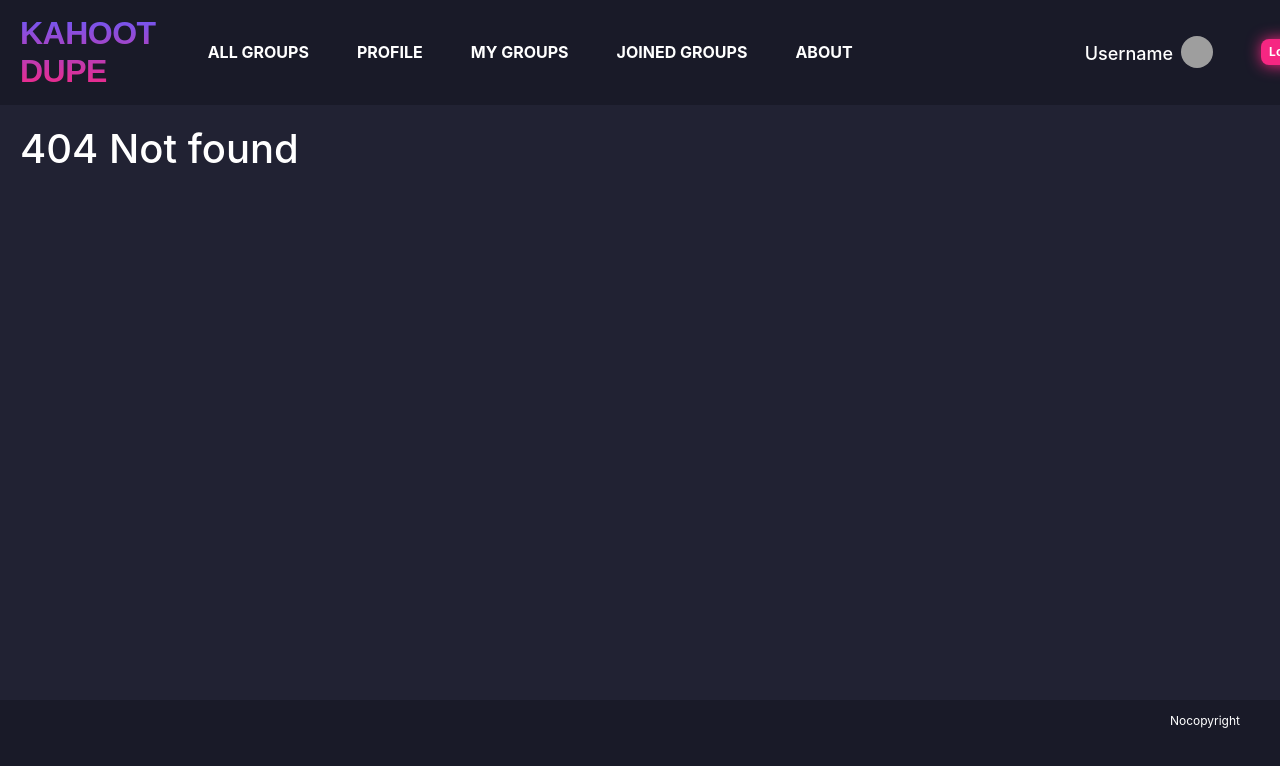
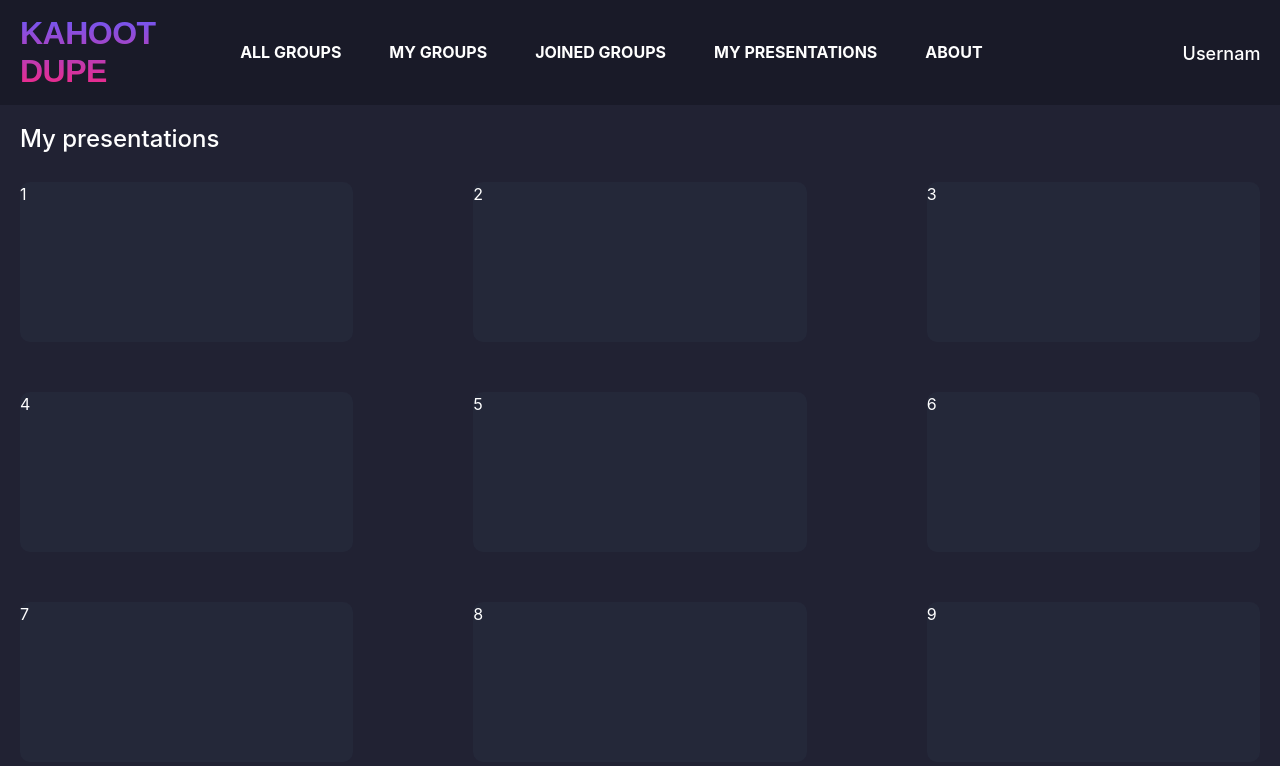
Before and after one commit to WebMidtermProject/Client, a React (Create React App) app: page /my-presentations in a window 1280 px wide. Before the commit this address had no page. Shown: the top 766 px of the page. Built offline with nearby package versions, Linux system fonts and the light colour scheme; sample sign-in values are in the browser's storage; grey boxes are pictures that could not be loaded.

Commit message:
grid layout implemantation

```diff
--- a/src/components/header/LeftNavBar.js
+++ b/src/components/header/LeftNavBar.js
@@ -7,7 +7,8 @@ import NavItem from "./NavItem";
 
 const LeftNavBar = (props) => {
   const [selected, setSelected] = useState(undefined);
-  const handleItemClick = (id) => {
+  const handleItemClick = (e, id) => {
+    console.log(e);
     setSelected(id);
   };
   return (
@@ -24,17 +25,9 @@ const LeftNavBar = (props) => {
               <Link to="groups">All Groups</Link>
             </NavItem>
             <NavItem
-              className={selected === 2 ? "selected" : null}
+              className={selected === 3 ? "selected" : null}
               onClick={() => {
                 handleItemClick(2);
-              }}
-            >
-              <Link to="profile">Profile</Link>
-            </NavItem>
-            <NavItem
-              className={selected === 3 ? "selected" : null}
-              onClick={() => {
-                handleItemClick(3);
               }}
             >
               <Link to="my-groups">My Groups</Link>
@@ -42,7 +35,7 @@ const LeftNavBar = (props) => {
             <NavItem
               className={selected === 4 ? "selected" : null}
               onClick={() => {
-                handleItemClick(4);
+                handleItemClick(3);
               }}
             >
               <Link to="joined-groups">Joined Groups</Link>
@@ -51,6 +44,14 @@ const LeftNavBar = (props) => {
         )}
         <NavItem
           className={selected === 5 ? "selected" : null}
+          onClick={() => {
+            handleItemClick(4);
+          }}
+        >
+          <Link to="my-presentations">My Presentations</Link>
+        </NavItem>
+        <NavItem
+          className={selected === 4 ? "selected" : null}
           onClick={() => {
             handleItemClick(5);
           }}
--- a/src/components/header/css/Header.css
+++ b/src/components/header/css/Header.css
@@ -5,6 +5,24 @@ header {
   display: flex;
   align-items: center;
   gap: 20px;
+}
+
+.header__navbar {
+  overflow-y: auto;
+}
+
+.header__navbar::-webkit-scrollbar {
+  height: 4px;
+}
+
+.header__navbar::-webkit-scrollbar-track {
+  background-color: #fafafa;
+  border-radius: 50px;
+}
+
+.header__navbar::-webkit-scrollbar-thumb {
+  background-color: var(--secondary-dark-blue-color);
+  border-radius: 50px;
 }
 
 .nav__item {
--- /dev/null
+++ b/src/components/layout/GridWrapLayout.js
@@ -0,0 +1,19 @@
+import React from "react";
+
+import "./css/GridWrapLayout.css";
+
+const gridWrapLayout = (props) => {
+  return (
+    <div class="wrapper">
+      {props.data.map((item, key) => {
+        return (
+          <div className="presentation__item" key={key}>
+            <span>{item}</span>
+          </div>
+        );
+      })}
+    </div>
+  );
+};
+
+export default gridWrapLayout;
--- /dev/null
+++ b/src/components/layout/css/GridWrapLayout.css
@@ -0,0 +1,15 @@
+.wrapper {
+  display: grid;
+  grid-template-columns: repeat(3, 1fr);
+  row-gap: 50px;
+  column-gap: 120px;
+  grid-auto-rows: 160px;
+  width: 100%;
+}
+
+.presentation__item {
+  max-width: 100%;
+  height: 100%;
+  background-color: var(--secondary-dark-gray-color);
+  border-radius: 10px;
+}
--- /dev/null
+++ b/src/components/page/MyPresentationPage.js
@@ -0,0 +1,45 @@
+import { React, useState, useEffect } from "react";
+import { useParams } from "react-router-dom";
+
+import GridWrapLayout from "../layout/GridWrapLayout";
+import Loading from "../loading/Loading";
+
+import "./css/MyPresentationPage.css";
+
+const MyPresentationPage = (props) => {
+  const [loading, setLoading] = useState(false);
+  const presentations = [
+    1, 2, 3, 4, 5, 6, 7, 8, 9, 10, 11, 12, 13, 14, 15, 16, 17, 18,
+  ];
+
+  /*   const groupID = props.groupID; */
+
+  let page = parseInt(props.page);
+  page = page > 0 ? page : 1;
+
+  const totalItem = 9;
+  const totalPage = Math.ceil(presentations.length / totalItem);
+  const start = (page - 1) * totalItem;
+  const end = start + totalItem;
+
+  const pagination = [];
+  for (let i = 0; i < totalPage; i++) {
+    pagination.push(i + 1);
+  }
+
+  return (
+    <div className="page--my-presentation">
+      <div className="page__header">
+        <h4 className="page__title">My presentations</h4>
+      </div>
+
+      <div className="page__content">
+        <GridWrapLayout data={presentations.slice(start, end)}></GridWrapLayout>
+      </div>
+
+      <div className="page__footer"></div>
+      {loading && <Loading></Loading>}
+    </div>
+  );
+};
+export default MyPresentationPage;
--- /dev/null
+++ b/src/components/page/css/MyPresentationPage.css
@@ -0,0 +1,3 @@
+.page--my-presentation {
+  overflow: auto;
+}
--- a/src/components/presentation/PresentationList.js
+++ b/src/components/presentation/PresentationList.js
@@ -52,16 +52,17 @@ const PresentationList = (props) => {
           onClick={handleCreatePresentation}
         />
       </div>
-      <Row>
+      <Row style={{ display: "flex", flexWrap: "wrap" }}>
         {presentations.slice(start, end).map((name, id) => {
           return (
-            <Col
+            <div
+              style={{ width: "33.33%" }}
               className="presentation__item"
               key={id}
               onClick={() => handlePresentationEditClick(id)}
             >
               <Presentation name={name}></Presentation>
-            </Col>
+            </div>
           );
         })}
       </Row>
--- a/src/css/App.css
+++ b/src/css/App.css
@@ -26,6 +26,12 @@
   box-sizing: border-box;
 }
 
+ul,
+ol {
+  padding: 0;
+  margin: 0;
+}
+
 .app {
   height: 100vh;
   display: flex;
--- a/src/index.js
+++ b/src/index.js
@@ -10,10 +10,10 @@ import Profile from "./components/page/ProfilePage";
 import MyGroupPage from "./components/page/MyGroupPage";
 import JoinedGroupPage from "./components/page/JoinedGroupPage";
 import GroupDeTailPage from "./components/page/GroupDetailPage";
+import MyPresentationPage from "./components/page/MyPresentationPage";
 import AboutPage from "./components/page/AboutPage";
 
 import "./index.css";
-import PresentationList from "./components/presentation/PresentationList";
 
 const root = ReactDOM.createRoot(document.getElementById("root"));
 const user = localStorage.getItem("user");
@@ -23,7 +23,7 @@ root.render(
     <BrowserRouter>
       <Routes>
         <Route path="/" element={<App />}>
-          <Route path="/sign-in" element={<SignInPage></SignInPage>}></Route>
+          <Route path="sign-in" element={<SignInPage></SignInPage>}></Route>
           <Route
             path="profile"
             element={
@@ -63,13 +63,15 @@ root.render(
                 <GroupDeTailPage />
               </ProtectedRoute>
             }
-          >
-            {/*             <Route path="presentations/:presentId">
+          ></Route>
+          <Route
+            path="my-presentations"
+            element={
               <ProtectedRoute user={user}>
-                <PresentationList />
+                <MyPresentationPage></MyPresentationPage>
               </ProtectedRoute>
-            </Route> */}
-          </Route>
+            }
+          ></Route>
           <Route path="about" element={<AboutPage />}></Route>
           {/* others */}
           <Route path="*" element={<h1>404 Not found</h1>}></Route>
```
